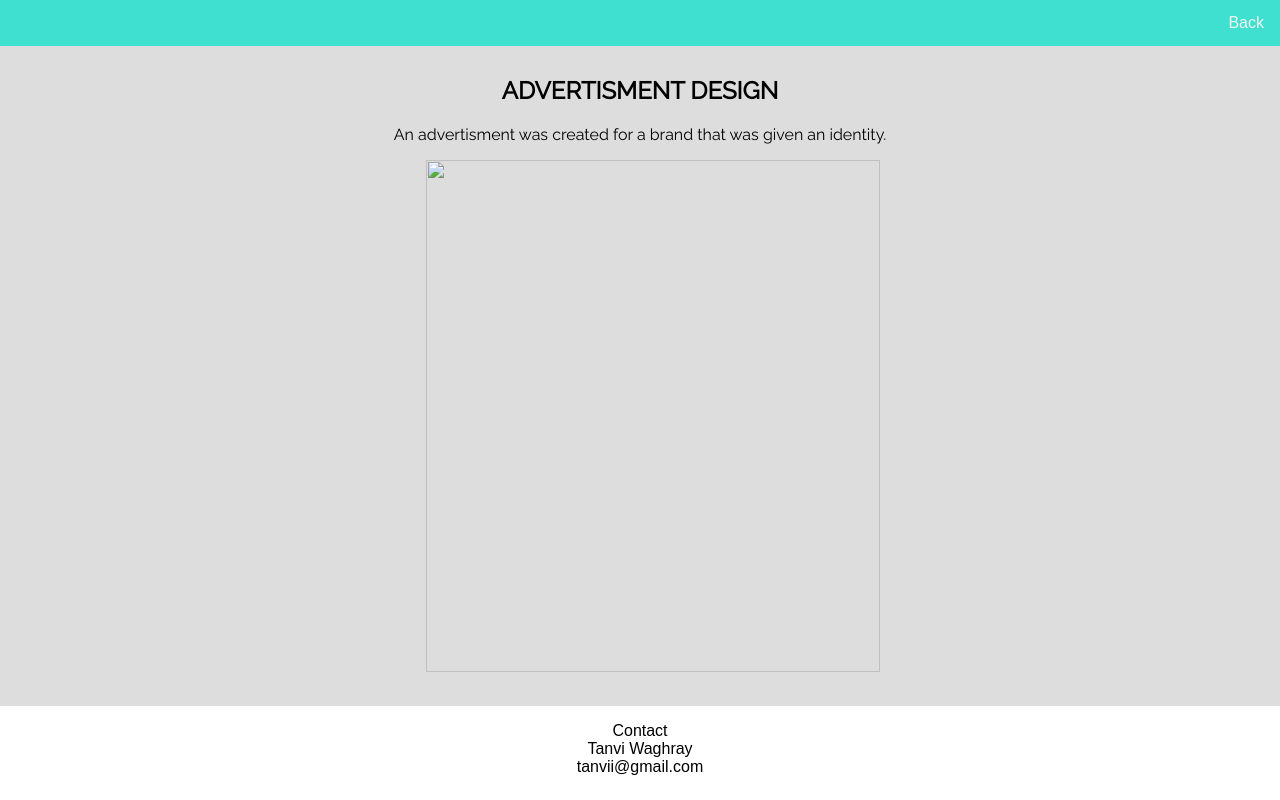
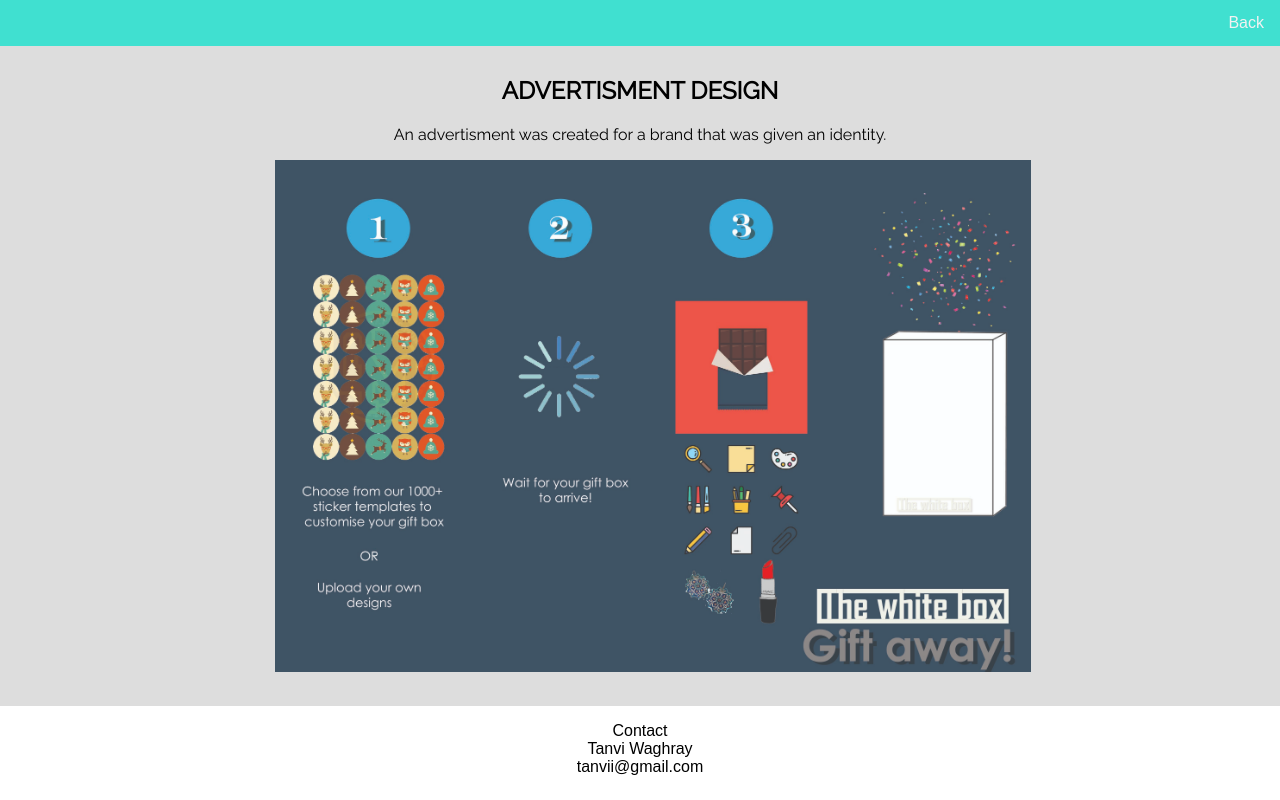
Before and after one commit to tanviwaghray/tanviportfolio, a plain HTML site: page project2.html in a window 1280 px wide. Drawn offline with Linux system fonts and the light colour scheme.

Commit message:
Update project2.html

```diff
--- a/project2.html
+++ b/project2.html
@@ -21,7 +21,7 @@
           <h2>ADVERTISMENT DESIGN</h2>
           <p>An advertisment was created for a brand that was given an identity.</p>
            <div class="picture" id="picture1">
-               <img src="/images/Advertisment.jpg" class="picture1">
+               <img src="Advertisment.jpg" class="picture1">
 
 
            </div>
```
